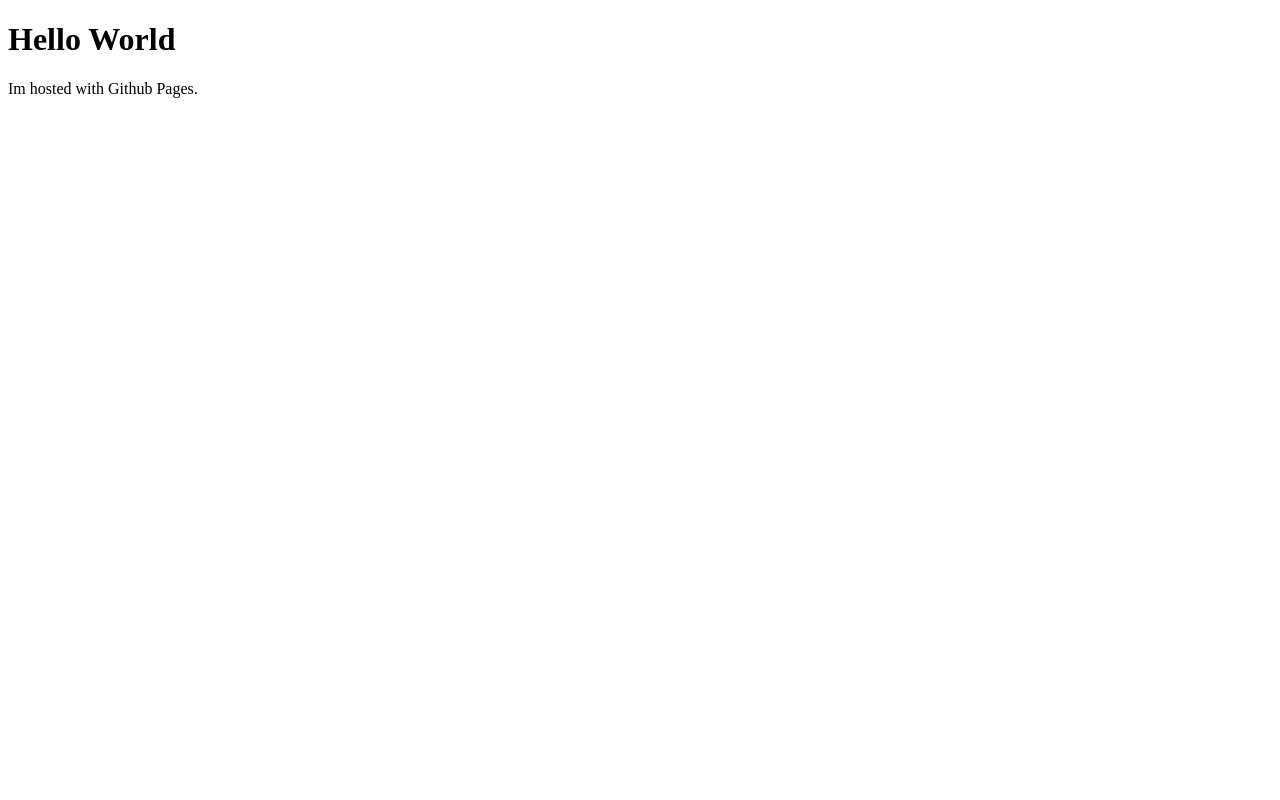
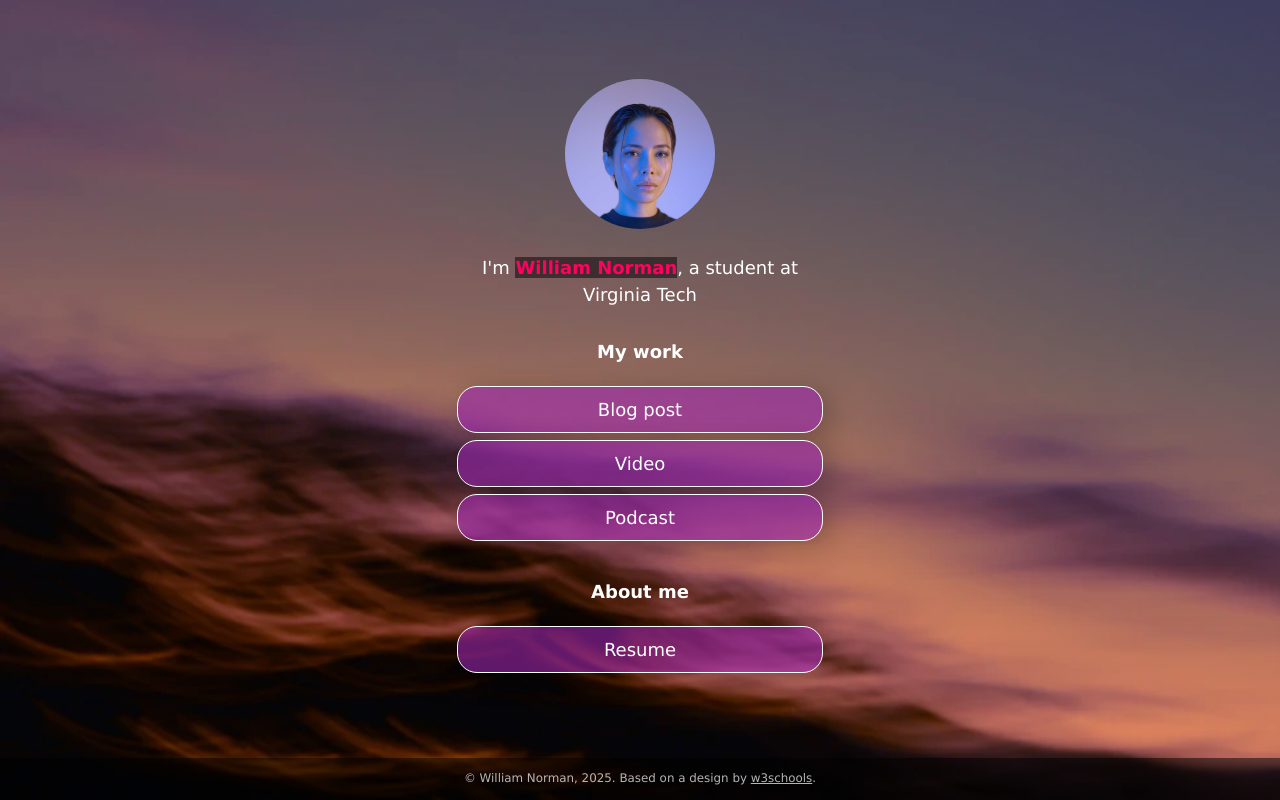
Before and after one commit to eggsaladsandwich246/eggsaladsandwich246.github.io, a plain HTML site: page index.html in a window 1280 px wide. Drawn offline with Linux system fonts and the light colour scheme.

Commit message:
Added website templace

```diff
--- /dev/null
+++ b/css/style.css
@@ -0,0 +1,231 @@
+:root {
+    --primaryText: #fff;
+    --secondaryText: #ff015e;
+    --primary: rgba(156, 39, 176, .60);
+    --secondary: rgba(255, 1, 94, .60);
+    --buttonHover: rgba(156, 39, 176, .40);
+    --smallButtonHover: rgba(0, 0, 0, .25);
+}
+
+html {
+    box-sizing: border-box;
+    /* keeps button boxes within phone screen width */
+    -ms-text-size-adjust: 100%;
+    -webkit-text-size-adjust: 100%;
+    height: 100%;
+}
+
+*,
+*:before,
+*:after {
+    box-sizing: inherit;
+}
+
+body {
+    margin: 0;
+    min-height: 100%;
+    /* The image used for the site background. Try changing skyscape.jpg to stars.jpg. Put a replacement photo in the images folder and, in line 21 below, replace skyscape.jpg with yourbackgroundfilename.jpg */
+    /* The linear gradient darkens the image, like putting a sunglasses lens on top of it. If you want to darken the image even more, change 0.1 (both times) to 0.3 or higher */
+    background: linear-gradient(rgba(0, 0, 0, 0.1), rgba(0, 0, 0, 0.1)), url(../images/skyscape.jpg);
+    /* Prevents the browser from repeating or "tiling" the background image */
+    background-repeat: no-repeat;
+    background-position: center;
+    /* Freezes the image so that even the content scrolls down, the background stays put */
+    background-attachment: fixed;
+    /* Resizes the background image to cover the entire container */
+    background-size: cover;
+    font-family: Futura, Verdana, sans-serif;
+    line-height: 1.5;
+    font-size: 18px;
+    display: flex;
+    flex-direction: column;
+    justify-content: space-around;
+    align-items: center;
+}
+
+h1 {
+    font-size: 1em;
+}
+
+h2 {
+    font-size: 1em;
+    margin-bottom: 0;
+}
+
+img {
+    margin: .5em 1em;
+    /* border: 1px solid #ccc; */
+    border-radius: 50%;
+    height: 150px;
+    max-width: 100%;
+    object-fit: cover;
+    /* Resizes the image to cover the entire container */
+}
+
+.container {
+    text-align: center;
+    width: 100%;
+    padding: 0;
+    margin-right: auto;
+    margin-left: auto;
+    flex: 1;
+    display: flex;
+    flex-direction: column;
+    justify-content: center;
+}
+
+.image-container {
+    text-align: center;
+    width: 100%;
+}
+
+.main-text-color {
+    color: var(--primaryText);
+}
+
+.name {
+    color: var(--secondaryText);
+}
+
+.name strong {
+    background-color: rgba(0, 0, 0, 0.50);
+}
+
+.section-header {
+    padding-top: .5em;
+}
+
+.button,
+.intro,
+.links-container,
+.slidedown,
+.external-link {
+    width: 100%;
+    min-width: 50%;
+    padding: .5em 1em;
+    text-decoration: none;
+    color: inherit;
+    text-align: center;
+}
+
+.button, .external-link {
+    border: 1px solid var(--primaryText);
+    border-radius: 20px;
+    box-shadow: 7px 6px 28px 1px rgba(0, 0, 0, 0.24);
+    overflow: hidden;
+    white-space: nowrap;
+    display: inline-block;
+    background-color: var(--primary);
+    cursor: pointer;
+    transition: 0.2s all;
+}
+
+.button:not(.highlight) {
+    background-color: var(--primary);
+}
+
+@media (hover: hover) {
+    .button:hover { background-color: var(--buttonHover); }
+}
+
+.button.highlight {
+    background-color: var(--secondary);
+}
+
+.button:active, .external-link:active {
+    transform: scale(0.98);
+    /* Scaling button to 0.98 to its original size */
+    box-shadow: 3px 2px 22px 1px rgba(0, 0, 0, 0.24);
+    /* Lowering the shadow */
+}
+
+.intro {
+    margin: 0 auto;
+}
+
+.section {
+    margin-top: 1em;
+}
+
+.slidedown {
+    margin: 0 auto;
+    padding: 0;
+    -webkit-transition: height .4s ease;
+    -o-transition: height .4s ease;
+    transition: height .4s ease;
+    overflow: hidden;
+    height: 0;
+}
+
+.external-link {
+    border: 1px solid var(--primaryText);
+    border-radius: 20px;
+    background-color: transparent;
+    display: flex;
+    align-items: center;
+    justify-content: center;
+    padding: 0;
+    margin: .5em auto 1.5em auto;
+    text-decoration: none;
+    color: inherit;
+    height: 2em;
+    width: 6em;
+}
+
+.external-link:hover {
+    background-color: var(--smallButtonHover)
+}
+
+.description {
+    display: flex;
+    text-align: left;
+    flex-direction: column;
+    padding: 0 .6em;
+}
+
+.description > p {
+    margin: .5em 0;
+}
+
+.footer {
+  font-size: .66em;
+  background-color: rgba(0, 0, 0, .5);
+  color: rgba(225, 225, 225, .8);
+  text-decoration: none;
+  width: 100%;
+  min-height: 3em;
+  display: flex;
+  align-items: center;
+  justify-content: center;
+  position: relative;
+}
+
+.footer a {
+    color: inherit;
+}
+
+/* Media queries allow you to change style properties according to the screen width. In this case, if the screen is AT LEAST 540 pixels wide (bigger than a standard phone), the .container resizes to 540 pixels and the buttons and intro resize to 85% of the container width */
+@media (min-width: 540px) {
+    .container {
+        max-width: 540px;
+    }
+
+    .button,
+    .intro,
+    .slidedown {
+        width: 85%;
+    }
+}
+
+/* If the screen is AT LEAST 768 pixels wide (standard tablet or larger), the .container resizes to 750 pixels and the buttons and intro resize to 40% of the container width */
+@media (min-width: 768px) {
+    .container {
+        max-width: 768px;
+    }
+
+    .button,
+    .intro,
+    .slidedown {
+        width: 40%;
+    }
+}
--- a/index.html
+++ b/index.html
@@ -1,8 +1,74 @@
 <!DOCTYPE html>
-<html >
-    <body>
-        <h1>Hello World
-        </h1>
-        <p>Im hosted with Github Pages.</p>
-    </body>
+<!-- This page is adapted from w3schools "How to make a link tree website https://www.w3schools.com/howto/howto_website_create_linktree.asp" -->
+<html lang="en">
+
+<head>
+  <meta charset="utf-8" />
+  <meta name="viewport" content="width=device-width, initial-scale=1" />
+  <!-- Add your name below -->
+  <title>William Norman</title>
+  <link rel="stylesheet" href="css/style.css">
+</head>
+
+<body class="main-text-color">
+  <!-- Content container. Everything except footer goes here -->
+  <div class="container">
+    <!-- Image and name container. Put your replacement photo—which you should crop to be square—in the images folder, then change the source attribute to images/yourportraitfilename.jpg. This path says, "Look in the images folder for yourportraitfilename.jpg." Be sure to change the alt text, too. -->
+    <div class="image-container">
+      <img src="images/portrait.jpg" alt="Photo by Art Hauntington">
+    </div>
+    <div class="intro">
+      I'm <span class="name"><strong>William Norman</strong></span>, a student at Virginia Tech
+    </div>
+    <div class="section-header">
+      <h1>My work</h1>
+    </div>
+    <!-- Replace the # inside of the href="#" with your links. -->
+    <div class="links-container">
+      <div class="button toggle">Blog post</div>
+      <div class="slidedown">
+        <div class="description">
+          <h2>Blog post title</h2>
+          <p>Here, add a short but appealing description of your blog post.</p>
+          <a href="#" class="external-link" target="_blank">Read</a>
+        </div>
+      </div>
+
+      <div class="button toggle">Video</div>
+      <div class="slidedown">
+        <div class="description">
+          <h2>Video title</h2>
+          <p>Add a short but appealing description of your video.</p>
+          <a href="#" class="external-link" target="_blank">Watch</a>
+        </div>
+      </div>
+
+      <div class="button toggle">Podcast</div>
+      <div class="slidedown">
+        <div class="description">
+          <h2>Podcast title</h2>
+          <p>Add a short but appealing description of your podcast</p>
+          <a href="#" class="external-link" target="_blank">Listen</a>
+        </div>
+      </div>
+    </div>
+
+    <!-- Replace # with PDF from Google Docs, or replace the entire section with whatever you want. Or delete it! Or add another section below it!-->
+    <div class="section-header">
+      <h1>About me</h1>
+    </div>
+
+    <div class="links-container">
+      <a href="https://drive.google.com" class="button" target="_blank">Resume</a>
+    </div>
+
+  </div>
+  <div class="footer">
+    <p>© William Norman, 2025. Based on a design by <a
+        href="https://www.w3schools.com/howto/howto_website_create_linktree.asp" target="_blank">w3schools</a>.
+    </p>
+  </div>
+  <script type="text/javascript" src="js/slider.js"></script>
+</body>
+
 </html>
--- /dev/null
+++ b/js/slider.js
@@ -0,0 +1,19 @@
+document.addEventListener("DOMContentLoaded", () => {
+  const a = document.querySelectorAll(".toggle");
+  a.forEach((e) => {
+    e.addEventListener("click", function () {
+      let slider = this.nextElementSibling;
+      if (slider.style.height) {
+        slider.style.height = null;
+        e.classList.remove("highlight");
+      } else {
+        document.querySelectorAll(".toggle.highlight").forEach((f) => {
+          f.classList.remove("highlight");
+          f.nextElementSibling.style.height = null;
+        });
+        e.classList.add("highlight");
+        slider.style.height = slider.scrollHeight + "px";
+      }
+    })
+  })
+})
```
Also changed, not shown: images/portrait.jpg (added), images/skyscape.jpg (added), images/stars.jpg (added), 1 other file.
